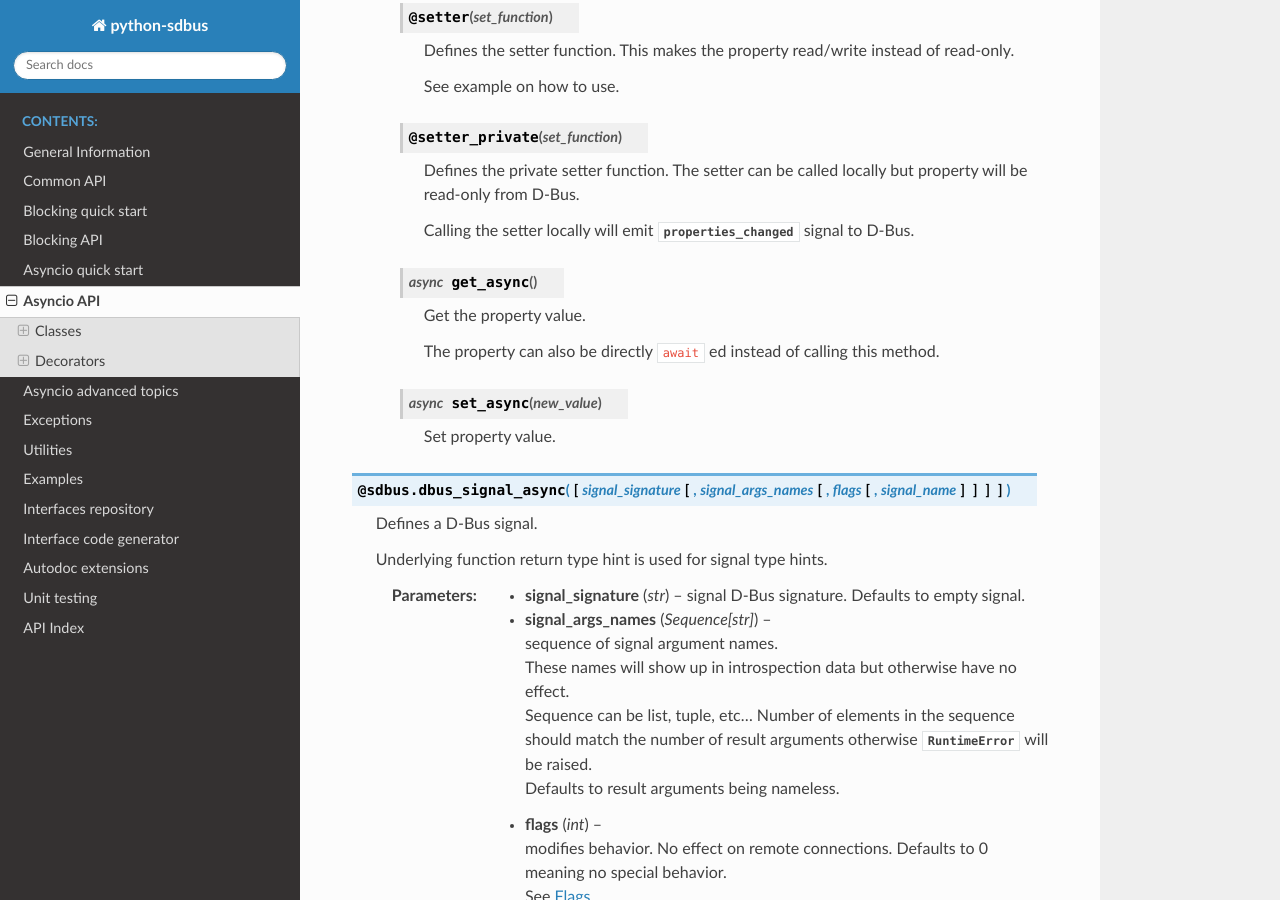
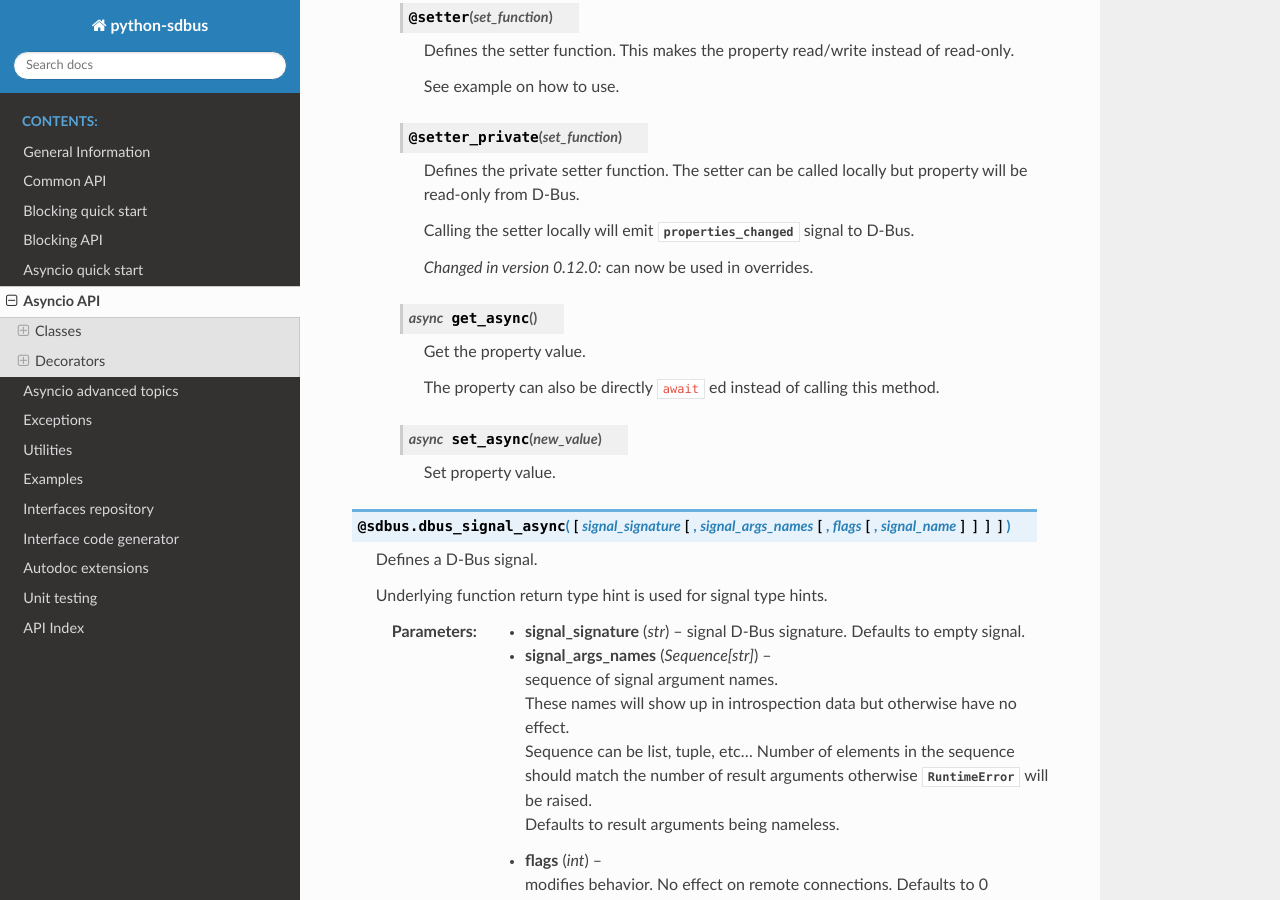
Before and after one commit to python-sdbus/python-sdbus, a Sphinx documentation site: the page built from docs/asyncio_api.rst, in a window 1280 px wide and 900 px high, scrolled down 8035 px. Built offline with Sphinx 7.4.7 and the Read the Docs theme 2.0.0, drawn with Linux system fonts in a browser that asks for light colours.

Commit message:
docs: Add note that setter_private can be used in overrides in 0.12.0

```diff
--- a/docs/asyncio_api.rst
+++ b/docs/asyncio_api.rst
@@ -462,6 +462,8 @@ Decorators
             :py:attr:`properties_changed <DbusInterfaceCommonAsync.properties_changed>`
             signal to D-Bus.
 
+            *Changed in version 0.12.0:* can now be used in overrides.
+
         .. py:method:: get_async()
             :async:
 
```
